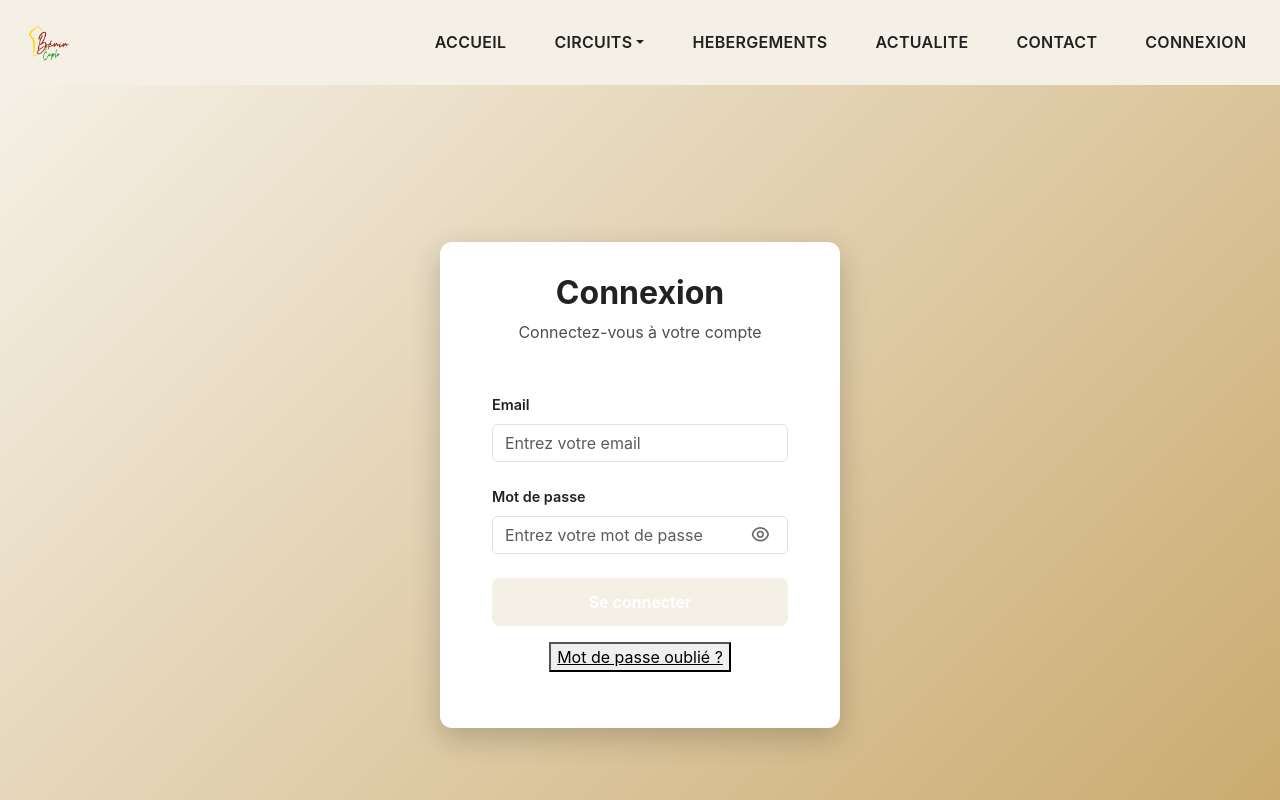
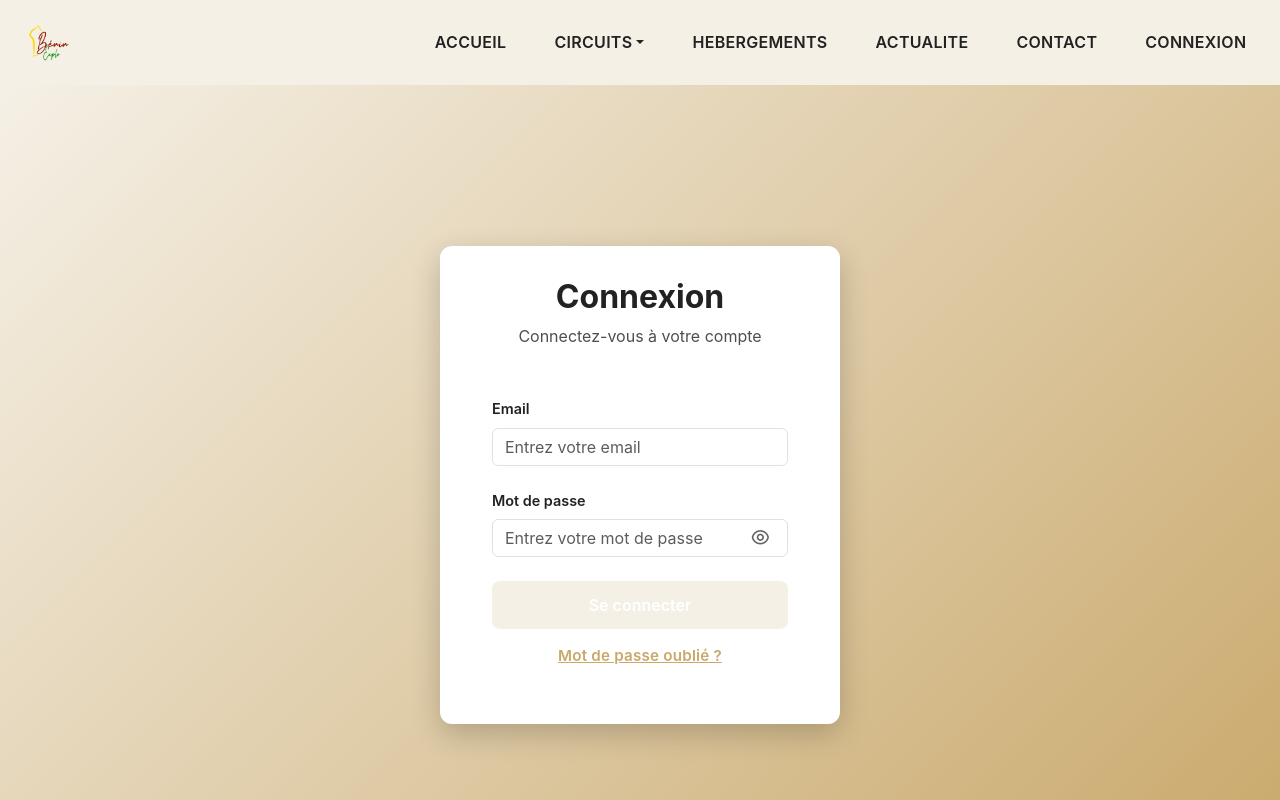
Before and after one commit to Alizee42/Frontend-benin-explo, an Angular app: page /login in a window 1280 px wide. Shown: the top 800 px of the page. Built offline with nearby package versions, Linux system fonts and the light colour scheme.

Commit message:
ui: améliore style 'mot de passe oublié' sur la page de login

```diff
--- a/src/app/features/auth/pages/login/login.component.scss
+++ b/src/app/features/auth/pages/login/login.component.scss
@@ -122,20 +122,41 @@
   }
 
   .forgot-password {
-    text-align: center;
+    display: flex;
+    flex-direction: column;
+    align-items: center;
+    gap: 0.5rem;
     margin-top: 1rem;
 
-    a {
+    .btn-link {
+      appearance: none;
+      -webkit-appearance: none;
+      border: none;
+      background: transparent;
       color: var(--be-gold);
-      text-decoration: none;
-      font-size: 0.9rem;
-      font-weight: 500;
-      transition: color 0.3s;
+      font-size: 0.95rem;
+      font-weight: 600;
+      cursor: pointer;
+      padding: 0;
+      letter-spacing: 0.2px;
+      transition: color 0.18s ease, transform 0.12s ease;
 
       &:hover {
         color: #b8945a;
+        transform: translateY(-1px);
         text-decoration: underline;
       }
     }
+
+    .forgot-password-message {
+      margin: 0;
+      font-size: 0.85rem;
+      color: var(--be-dark);
+      background: rgba(0,0,0,0.03);
+      padding: 0.5rem 0.75rem;
+      border-radius: 8px;
+      max-width: 100%;
+      text-align: center;
+    }
   }
 }
```
